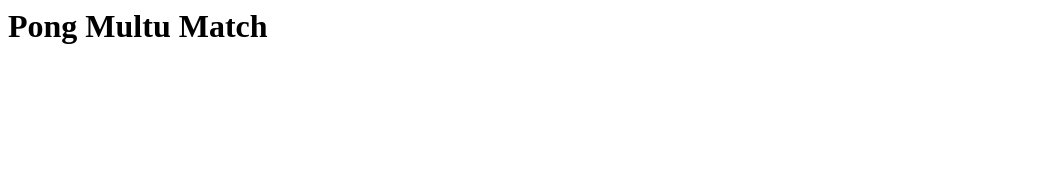
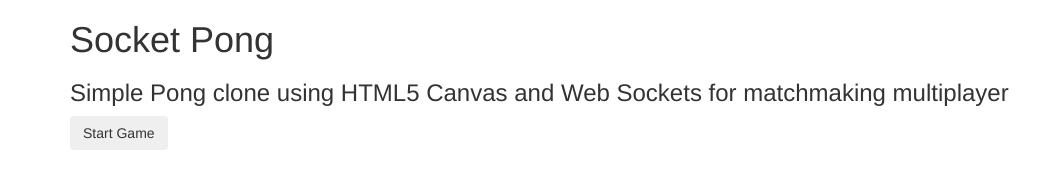
Before and after one commit to Avendor7/SocketPong, a website: page public/index.html in a window 1280 px wide. Shown: the whole page, without its empty margins (0-1062 px from the left). Drawn offline with nearby package versions, Linux system fonts and the light colour scheme.

Commit message:
initialize bootstrap

```diff
--- a/public/index.html
+++ b/public/index.html
@@ -1,9 +1,17 @@
-<!DOCTYPE>
+<!DOCTYPE html>
 <html>
-    <head>
-        <title>Pong Multi Match</title>
-    </head>
-    <body>
-        <h1>Pong Multu Match</h1>
-    </body>
+  <head>
+    <title>Socket Pong</title>
+    <meta name="viewport" content="width=device-width, initial-scale=1.0">
+    <link href="http://cdnjs.cloudflare.com/ajax/libs/twitter-bootstrap/3.3.7/css/bootstrap.min.css" rel="stylesheet" media="screen">
+  </head>
+  <body>
+    <div class="container">
+        <h1>Socket Pong</h1>
+        <h3>Simple Pong clone using HTML5 Canvas and Web Sockets for matchmaking multiplayer</h3>
+        <button class='btn' type="start">Start Game</button>
+    </div>
+    <script src="http://cdnjs.cloudflare.com/ajax/libs/jquery/3.2.1/jquery.min.js"></script>
+    <script src="http://cdnjs.cloudflare.com/ajax/libs/twitter-bootstrap/3.3.7/js/bootstrap.min.js"></script>
+  </body>
 </html>
```
